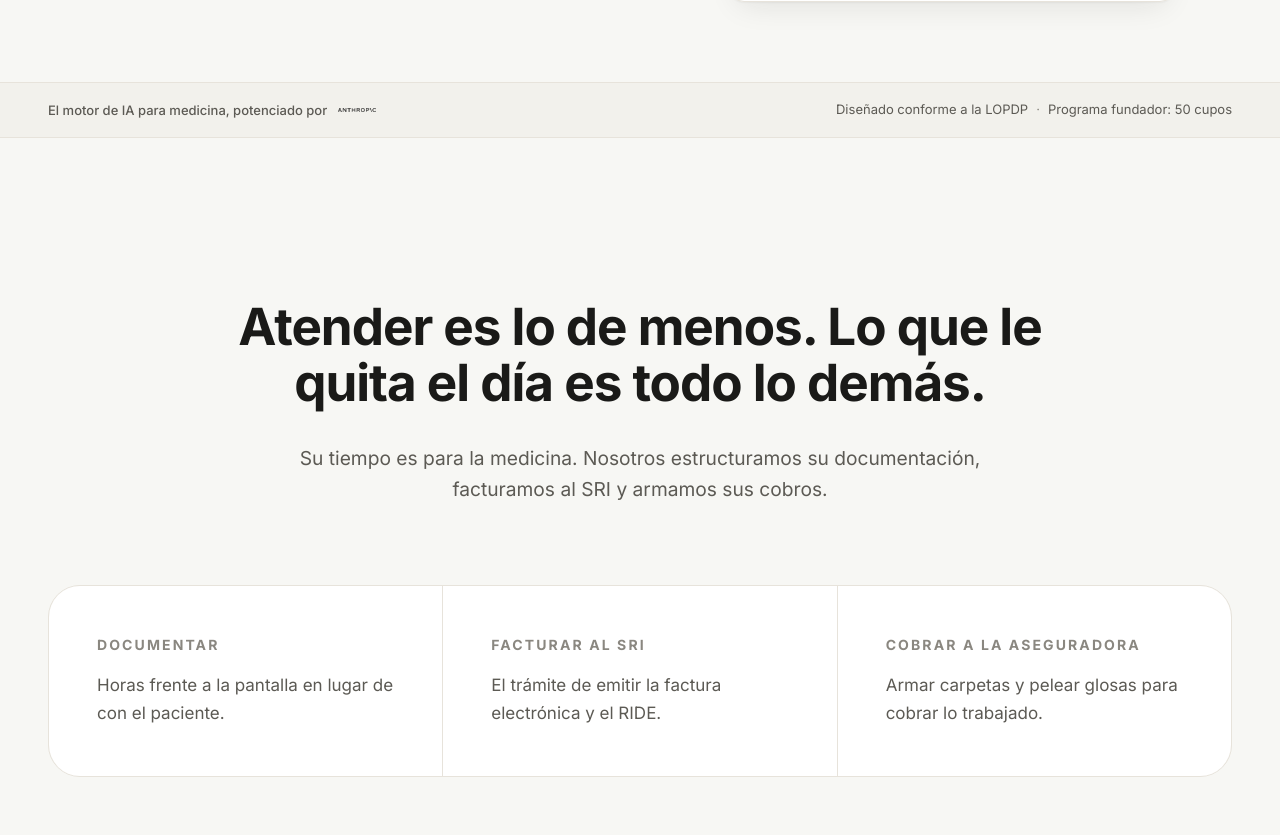
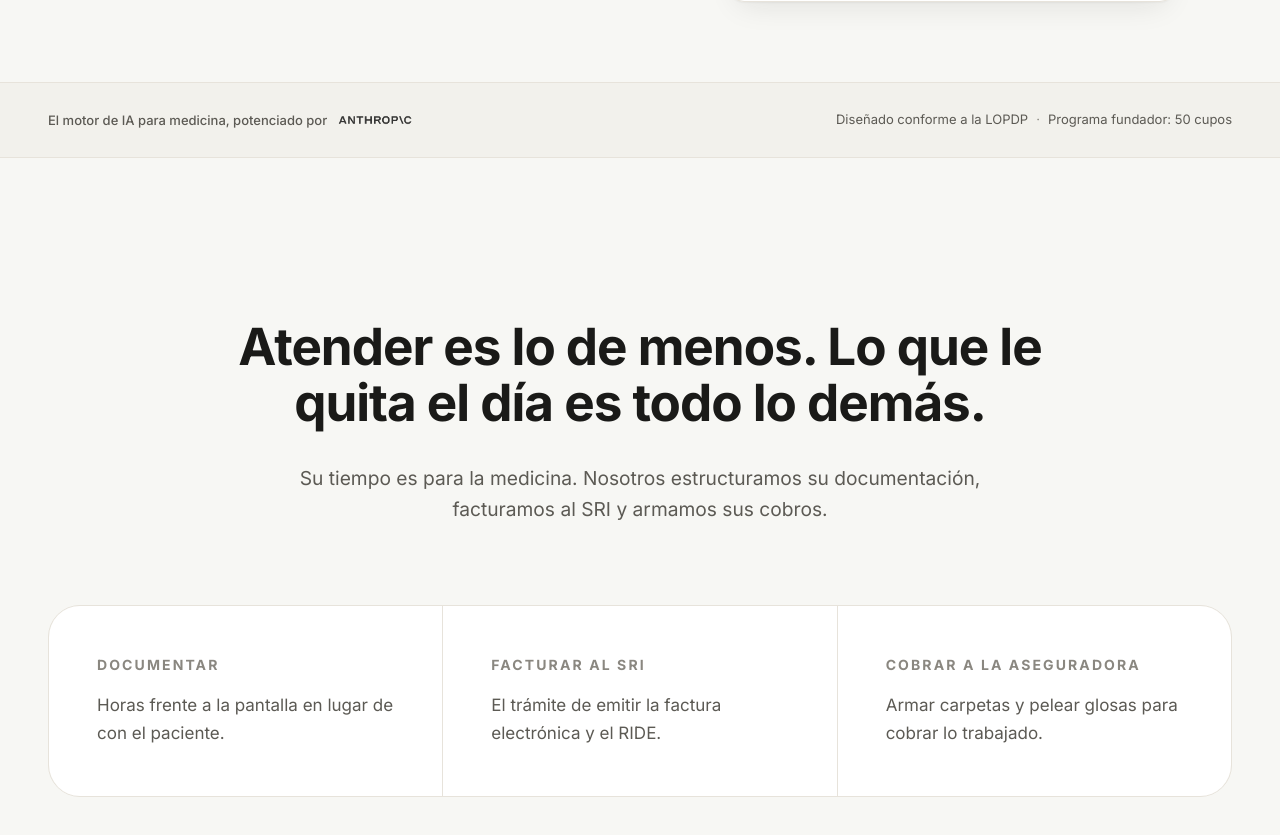
Before and after one commit to joaquinbritotorres-dev/novaclinx, a Next.js app: page / in a window 1280 px wide. Shown: the part 824-1659 px from the top of the page. Built offline with nearby package versions, Linux system fonts and the light colour scheme; no server answers.

Commit message:
fix(landing): make Anthropic logo highly visible

```diff
--- a/components/landing/TrustBar.tsx
+++ b/components/landing/TrustBar.tsx
@@ -11,9 +11,9 @@ export default function TrustBar() {
              <Image
                src="/anthropic-logo.png"
                alt="Anthropic"
-               width={120}
-               height={22}
-               className="h-[22px] w-auto object-contain"
+               width={200}
+               height={40}
+               className="h-[36px] md:h-[42px] w-auto object-contain"
              />
           </div>
         </div>
```
